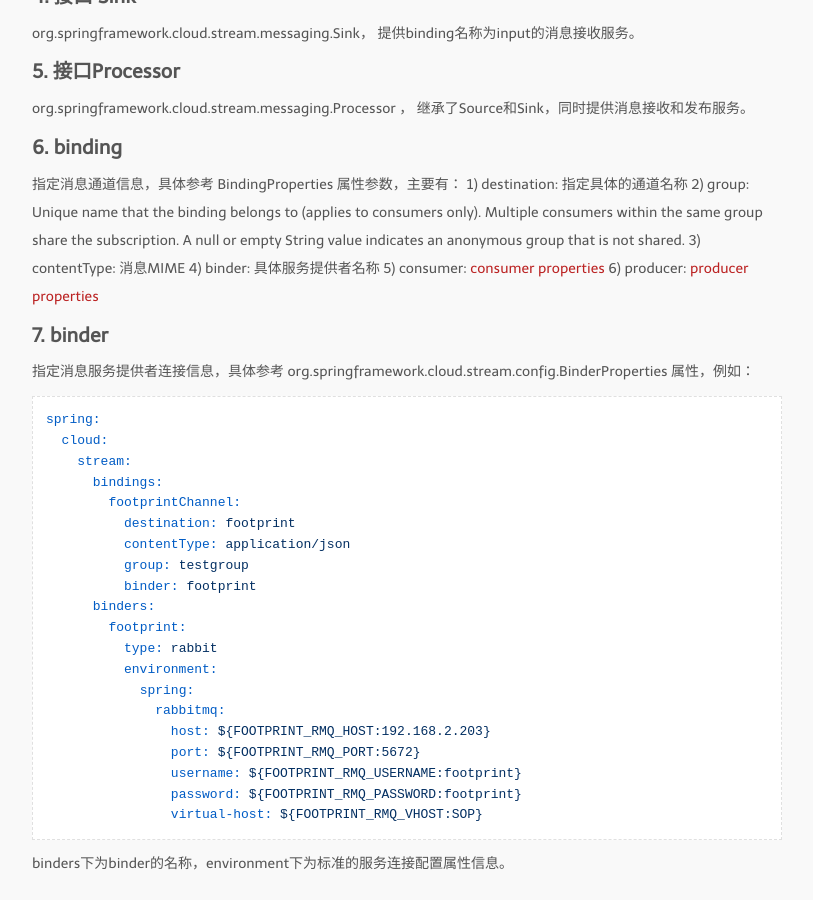
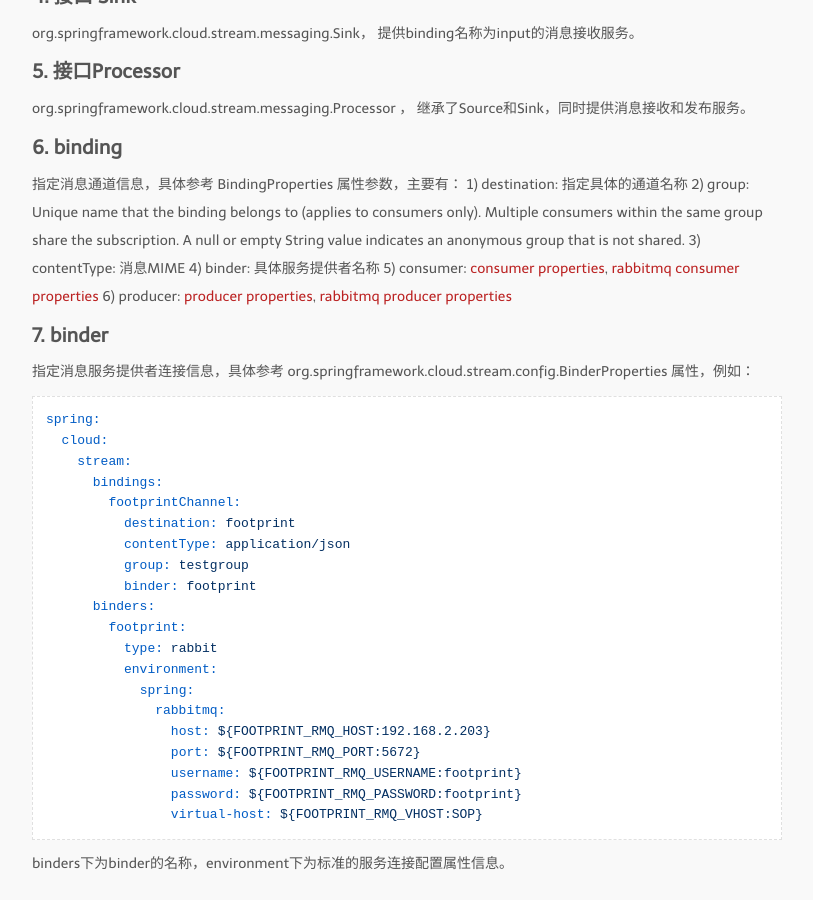
Before and after one commit to wongoo/blog-jekyll, a Jekyll site: the page built from _posts/2017-02-21-spring-cloud-stream-components.markdown, in a window 1280 px wide and 900 px high, scrolled down 960 px. Shown: the whole window, without its empty margins (233-1046 px from the left). Built offline with Jekyll 4.4.1, drawn with Linux system fonts in a browser that asks for light colours; nearby versions of some CDN libraries; some web fonts are replaced; comment, search, counter and statistics services are not loaded.

Commit message:
add rabiitmq producer/consumer properties link

```diff
--- a/_posts/2017-02-21-spring-cloud-stream-components.markdown
+++ b/_posts/2017-02-21-spring-cloud-stream-components.markdown
@@ -64,8 +64,8 @@
 2) group: Unique name that the binding belongs to (applies to consumers only). Multiple consumers within the same group share the subscription. A null or empty String value indicates an anonymous group that is not shared.
 3) contentType: 消息MIME
 4) binder: 具体服务提供者名称
-5) consumer: [consumer properties](http://docs.spring.io/spring-cloud-stream/docs/current/reference/htmlsingle/#_consumer_properties)
-6) producer: [producer properties](http://docs.spring.io/spring-cloud-stream/docs/current/reference/htmlsingle/#_producer_properties)
+5) consumer: [consumer properties](http://docs.spring.io/spring-cloud-stream/docs/current/reference/htmlsingle/#_consumer_properties), [rabbitmq consumer properties](http://docs.spring.io/spring-cloud-stream/docs/current/reference/html/_rabbitmq_binder.html#_rabbit_consumer_properties)
+6) producer: [producer properties](http://docs.spring.io/spring-cloud-stream/docs/current/reference/htmlsingle/#_producer_properties), [rabbitmq producer properties](http://docs.spring.io/spring-cloud-stream/docs/current/reference/html/_rabbitmq_binder.html#_rabbit_producer_properties)
 
 ## 7. binder
 指定消息服务提供者连接信息，具体参考 org.springframework.cloud.stream.config.BinderProperties 属性，例如：
```
